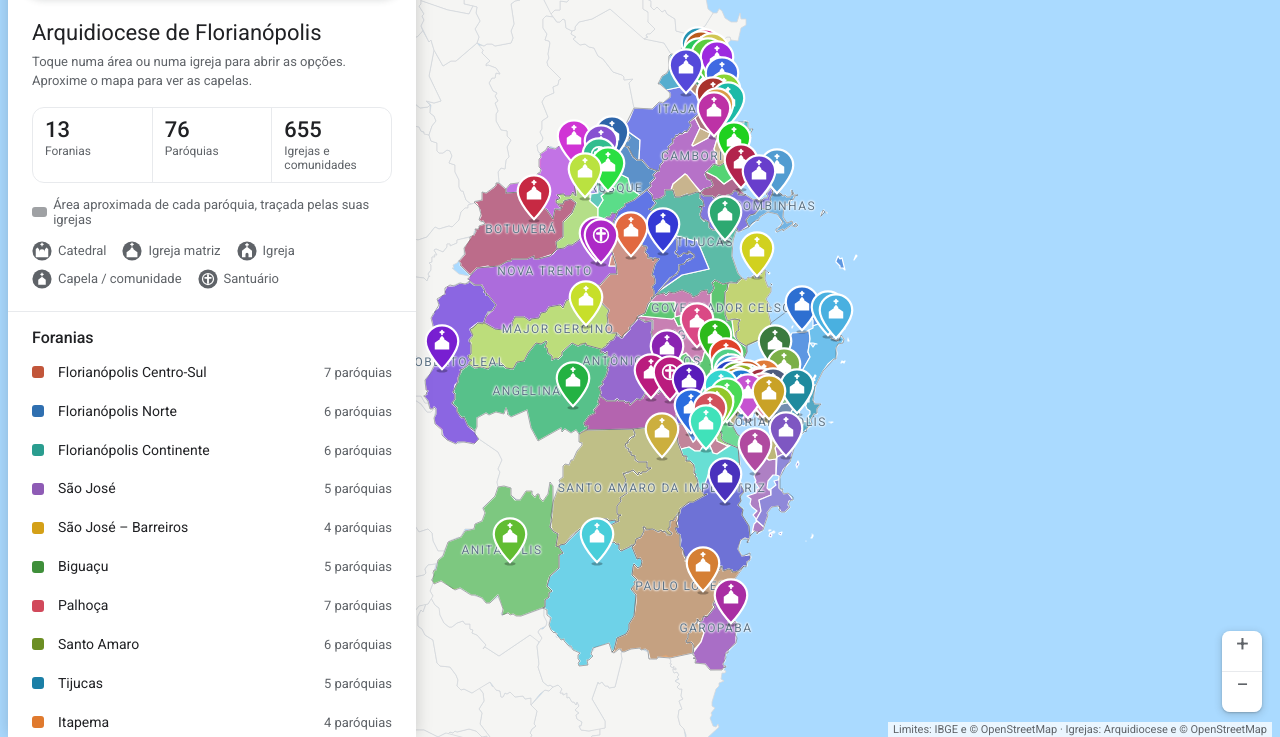
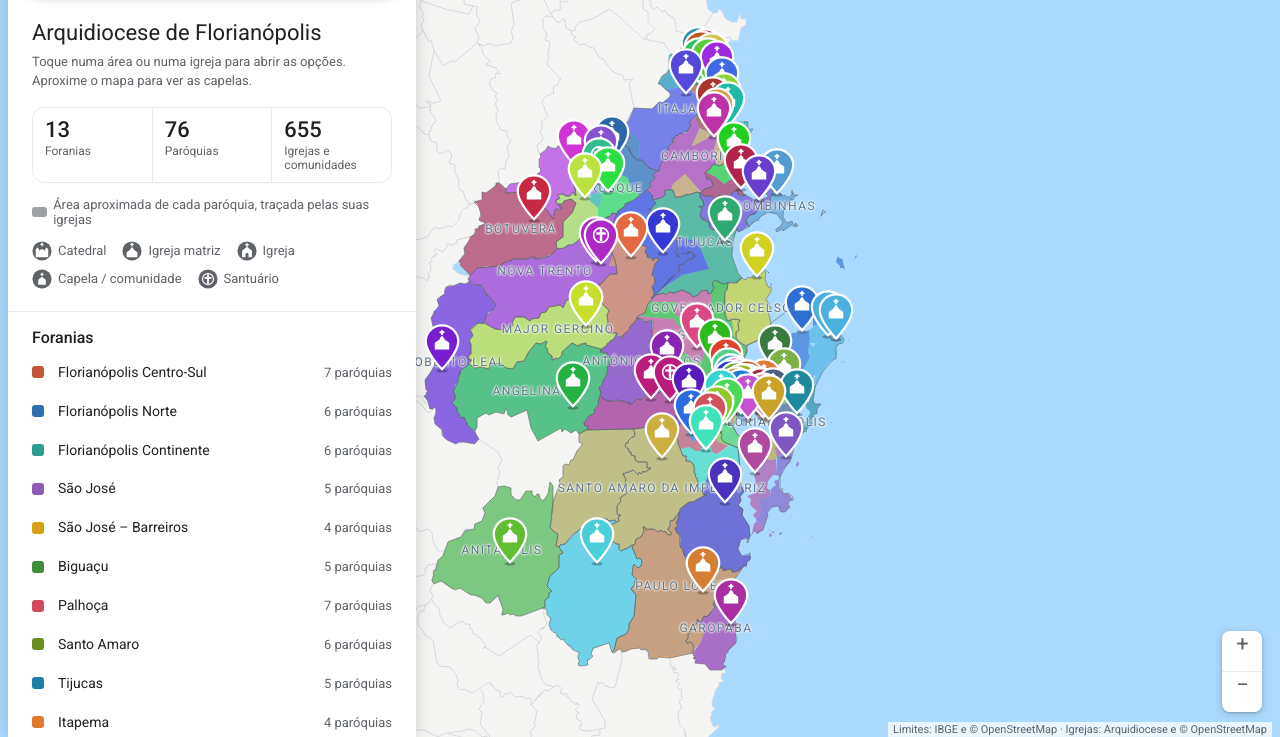
Before and after one commit to FernandoSergioFilho/Arquidiocese, a plain HTML site: page mapa/index.html in a window 1280 px wide. Shown: the part 71-808 px from the top of the page. Drawn offline with nearby package versions, Linux system fonts and the light colour scheme.

Commit message:
Áreas sem contorno: só a cor, linha só na seleção e no hover
Co-Authored-By: Claude Opus 5.5 <noreply@anthropic.com>
Claude-Session: https://claude.ai/code/session_01EhEsfhnsNwFDJCew2bvztH

```diff
--- a/mapa/index.html
+++ b/mapa/index.html
@@ -890,11 +890,11 @@ function estilo(f){
   if (sel?.tipo === 'paroquia') ativo = r.paroquias.includes(sel.id);
   if (sel?.tipo === 'igreja') ativo = r.paroquias.includes(igreja[sel.id].paroquia.id);
   if (sel?.tipo === 'forania') ativo = r.forania === sel.id;
-  if (!ativo) return {color:tok('--land-line'), weight:.6, fillColor:tok('--land'), fillOpacity:1, opacity:1};
-  if (sel?.tipo === 'paroquia' && r.principal !== sel.id) return {color:cor(sel.id), weight:2, dashArray:'4 3', fillColor:cor(sel.id), fillOpacity:.25, opacity:1};
+  if (!ativo) return {stroke:false, fillColor:tok('--land'), fillOpacity:1, opacity:1};
+  if (sel?.tipo === 'paroquia' && r.principal !== sel.id) return {stroke:true, color:cor(sel.id), weight:2, dashArray:'4 3', fillColor:cor(sel.id), fillOpacity:.25, opacity:1};
   const escolhido = sel?.tipo === 'regiao' && sel.id === r.id;
   const op = .62;
-  return {color: escolhido ? tok('--fg') : tok('--panel'), weight: escolhido ? 3 : 1.2, dashArray:null, fillColor:c, fillOpacity:op, opacity:1};
+  return {stroke: escolhido, color: tok('--fg'), weight: 3, dashArray:null, fillColor:c, fillOpacity:op, opacity:1};
 }
 const dicaRegiao = r => `<b>${esc(r.nome)}</b>${esc(paroquia[r.principal].nome)}${r.paroquias.length>1?` <span style="color:var(--muted)">+${r.paroquias.length-1}</span>`:''}<br><span style="color:var(--muted)">Área estimada · ${esc(r.municipio)}</span>`;
 const camadaDe = {};
@@ -903,7 +903,7 @@ const camada = L.geoJSON(D.regioes, {
   onEachFeature(f, l){
     const r = f.properties; camadaDe[r.id] = l;
     l.on({
-      mouseover(){ if (!(sel?.tipo==='regiao' && sel.id===r.id)) l.setStyle({weight:2.5, color:tok('--fg')}); },
+      mouseover(){ if (!(sel?.tipo==='regiao' && sel.id===r.id)) l.setStyle({stroke:true, weight:2.5, color:tok('--fg')}); },
       mouseout(){ l.setStyle(estilo(f)); },
       click(e){ abrirJanelaRegiao(r, e.latlng); }
     });
```
Also changed, not shown: mapa/index.src.html (+4 -4 lines).
